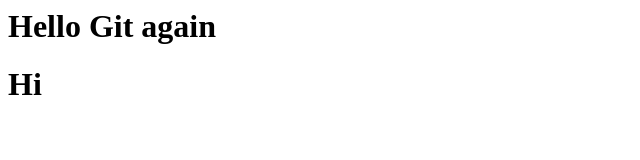
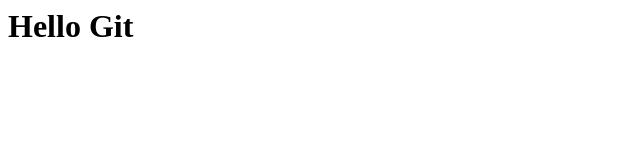
Before and after one commit to ElliotAll/git-sample, a plain HTML site: page index.html in a window 1280 px wide. Shown: the whole page, without its empty margins (0-640 px from the left). Drawn offline with Linux system fonts and the light colour scheme.

Commit message:
Revert "2 Wrong commit"
This reverts commit 01b2365acbc094b824ca34af334baecdddbf9fc0.

```diff
--- a/index.html
+++ b/index.html
@@ -1,2 +1 @@
-<h1>Hello Git again</h1>
-<h1>Hi</h1>
+<h1>Hello Git</h1>
```
